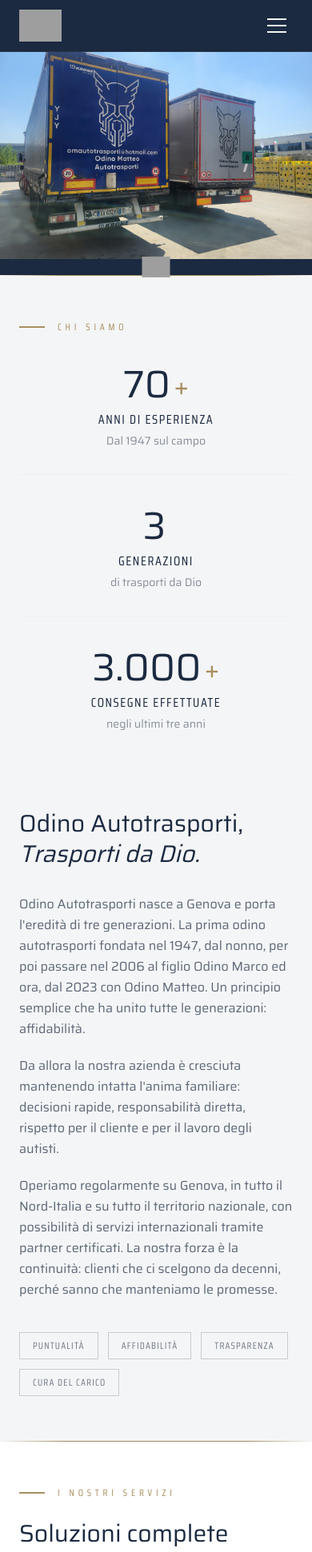
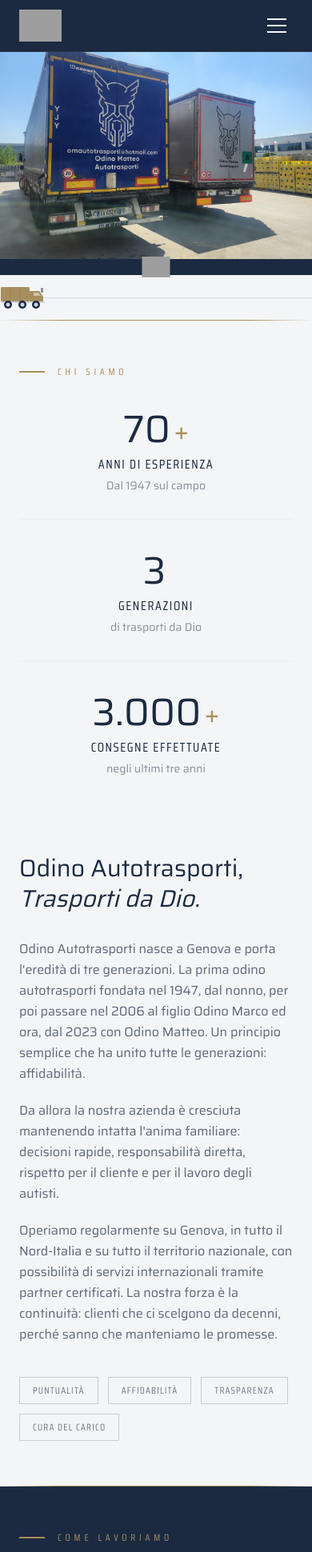
Before and after one commit to OdinoAutotrasporti/sitoweb, a Next.js app: page / in a window 390 px wide. Shown: the top 1941 px of the page at 80% size. Built offline with nearby package versions, Linux system fonts and the light colour scheme; grey boxes are pictures that could not be loaded.

Commit message:
feat: add scroll-driven truck progress bar, Come Lavoriamo photo section, slow down mobile logo animation

```diff
--- a/app/page.tsx
+++ b/app/page.tsx
@@ -1,7 +1,9 @@
 import Navbar from '@/components/Navbar'
 import Hero from '@/components/Hero'
 import FlyingLogo from '@/components/FlyingLogo'
+import TruckProgress from '@/components/TruckProgress'
 import ChiSiamo from '@/components/ChiSiamo'
+import ComeLavoriamo from '@/components/ComeLavoriamo'
 import Servizi from '@/components/Servizi'
 import Contatti from '@/components/Contatti'
 import Footer from '@/components/Footer'
@@ -17,8 +19,11 @@
       <FlyingLogo />
       <main id="main-content">
         <Hero />
+        <TruckProgress />
         <Divider />
         <ChiSiamo />
+        <Divider />
+        <ComeLavoriamo />
         <Divider />
         <Servizi />
         <Divider />
--- /dev/null
+++ b/components/ComeLavoriamo.tsx
@@ -0,0 +1,89 @@
+'use client'
+
+import { useEffect, useRef, useState } from 'react'
+import Image from 'next/image'
+
+const photos = [
+  { src: '/gallery/Foto(16).jpg', alt: 'Odino Autotrasporti al lavoro' },
+  { src: '/gallery/Foto(17).jpg', alt: 'Odino Autotrasporti al lavoro' },
+  { src: '/gallery/Foto(18).jpg', alt: 'Odino Autotrasporti al lavoro' },
+  { src: '/gallery/Foto(19).jpg', alt: 'Odino Autotrasporti al lavoro' },
+]
+
+export default function ComeLavoriamo() {
+  const sectionRef = useRef<HTMLElement>(null)
+  const [visible, setVisible] = useState(false)
+
+  useEffect(() => {
+    const observer = new IntersectionObserver(
+      (entries) => {
+        if (entries[0].isIntersecting) {
+          setVisible(true)
+          observer.disconnect()
+        }
+      },
+      { threshold: 0.1 }
+    )
+    if (sectionRef.current) observer.observe(sectionRef.current)
+    return () => observer.disconnect()
+  }, [])
+
+  return (
+    <section
+      id="come-lavoriamo"
+      ref={sectionRef}
+      className="bg-navy py-14 sm:py-20 lg:py-32 scroll-mt-16 lg:scroll-mt-20"
+      aria-labelledby="come-lavoriamo-heading"
+    >
+      <div className="max-w-7xl mx-auto px-6 lg:px-8">
+
+        {/* Section label */}
+        <div
+          className={`flex items-center gap-4 mb-10 sm:mb-16 transition-all duration-700 ${
+            visible ? 'opacity-100 translate-y-0' : 'opacity-0 translate-y-8'
+          }`}
+        >
+          <span className="block w-8 h-[2px] bg-gold" aria-hidden="true" />
+          <span className="font-condensed text-xs tracking-[0.4em] uppercase text-gold">
+            Come Lavoriamo
+          </span>
+        </div>
+
+        <h2
+          id="come-lavoriamo-heading"
+          className={`font-display text-3xl sm:text-4xl lg:text-5xl xl:text-6xl font-400 text-light leading-tight mb-12 sm:mb-16 transition-all duration-700 delay-100 ${
+            visible ? 'opacity-100 translate-y-0' : 'opacity-0 translate-y-8'
+          }`}
+        >
+          Sul campo,
+          <br />
+          <span className="font-600 italic">ogni giorno.</span>
+        </h2>
+
+        {/* 2×2 photo grid */}
+        <div
+          className={`grid grid-cols-2 gap-3 lg:gap-4 transition-all duration-700 delay-200 ${
+            visible ? 'opacity-100 translate-y-0' : 'opacity-0 translate-y-8'
+          }`}
+        >
+          {photos.map((photo, i) => (
+            <div
+              key={i}
+              className="relative aspect-[4/3] overflow-hidden"
+            >
+              <Image
+                src={photo.src}
+                alt={photo.alt}
+                fill
+                className="object-cover transition-transform duration-700 hover:scale-105"
+                sizes="(max-width: 1024px) 50vw, 50vw"
+              />
+              <div className="absolute inset-0 bg-navy/25 hover:bg-navy/5 transition-colors duration-300" />
+            </div>
+          ))}
+        </div>
+
+      </div>
+    </section>
+  )
+}
--- a/components/FlyingLogo.tsx
+++ b/components/FlyingLogo.tsx
@@ -9,8 +9,8 @@
 const NAVBAR_CENTER_Y = 32 // center of fixed h-16 navbar
 
 // Scroll breakpoints
-const PHASE1_END = 80      // by this scroll offset, logo is at hero-image center (200px)
-const PHASE2_END = 280     // by this offset, logo has floated to navbar (matches Navbar logoProgress=1)
+const PHASE1_END = 180     // by this scroll offset, logo is at hero-image center (200px)
+const PHASE2_END = 330     // by this offset, logo has floated to navbar (matches Navbar logoProgress=1)
 
 const smoothstep = (t: number) => t * t * (3 - 2 * t)
 const lerp = (a: number, b: number, t: number) => a + (b - a) * t
--- a/components/Navbar.tsx
+++ b/components/Navbar.tsx
@@ -5,6 +5,7 @@
 
 const navLinks = [
   { label: 'Chi Siamo', href: '#chi-siamo' },
+  { label: 'Come Lavoriamo', href: '#come-lavoriamo' },
   { label: 'Servizi', href: '#servizi' },
   { label: 'Contatti', href: '#contatti' },
 ]
@@ -17,7 +18,7 @@
 
   useEffect(() => {
     const NAV_H = 64
-    const FADE_RANGE = 120
+    const FADE_RANGE = 180
 
     const isMobileView = () => window.innerWidth < 640
 
--- /dev/null
+++ b/components/TruckProgress.tsx
@@ -0,0 +1,84 @@
+'use client'
+
+import { useEffect, useState } from 'react'
+
+function TruckIcon() {
+  return (
+    <svg
+      width="60"
+      height="30"
+      viewBox="0 0 60 30"
+      fill="none"
+      xmlns="http://www.w3.org/2000/svg"
+      aria-hidden="true"
+    >
+      {/* Trailer box */}
+      <rect x="1" y="2" width="36" height="18" rx="1.5" fill="#A88E5E" />
+      {/* Trailer panel lines */}
+      <line x1="13" y1="2" x2="13" y2="20" stroke="#1B2A41" strokeWidth="0.5" opacity="0.3" />
+      <line x1="25" y1="2" x2="25" y2="20" stroke="#1B2A41" strokeWidth="0.5" opacity="0.3" />
+      {/* Cab */}
+      <path d="M37 7 L37 20 L54 20 L54 14 L49 7 Z" fill="#A88E5E" />
+      {/* Windshield */}
+      <path d="M42 9 L48 9 L51 13 L42 13 Z" fill="#F4F5F6" opacity="0.5" />
+      {/* Exhaust pipe */}
+      <rect x="51" y="3" width="3" height="6" rx="1" fill="#1B2A41" opacity="0.5" />
+      {/* Chassis underline */}
+      <rect x="1" y="20" width="55" height="2" fill="#1B2A41" opacity="0.15" />
+      {/* Rear wheel */}
+      <circle cx="10" cy="24" r="5" fill="#1B2A41" />
+      <circle cx="10" cy="24" r="2.5" fill="#D1D5D8" />
+      {/* Drive wheel */}
+      <circle cx="28" cy="24" r="5" fill="#1B2A41" />
+      <circle cx="28" cy="24" r="2.5" fill="#D1D5D8" />
+      {/* Front wheel */}
+      <circle cx="45" cy="24" r="5" fill="#1B2A41" />
+      <circle cx="45" cy="24" r="2.5" fill="#D1D5D8" />
+    </svg>
+  )
+}
+
+// Truck width in px (must match the SVG width above)
+const TRUCK_W = 60
+
+export default function TruckProgress() {
+  const [progress, setProgress] = useState(0)
+
+  useEffect(() => {
+    const update = () => {
+      const chiSiamo = document.getElementById('chi-siamo')
+      if (!chiSiamo) return
+      // Truck reaches far-right when Chi Siamo's top aligns with the navbar
+      const NAVBAR_H = 80
+      const endScroll = chiSiamo.offsetTop - NAVBAR_H
+      const p = endScroll > 0 ? Math.min(1, Math.max(0, window.scrollY / endScroll)) : 1
+      setProgress(p)
+    }
+
+    window.addEventListener('scroll', update, { passive: true })
+    window.addEventListener('resize', update, { passive: true })
+    update()
+    return () => {
+      window.removeEventListener('scroll', update)
+      window.removeEventListener('resize', update)
+    }
+  }, [])
+
+  return (
+    <div className="relative bg-light h-14 overflow-hidden" aria-hidden="true">
+      {/* Road track */}
+      <div className="absolute top-1/2 left-0 right-0 h-px bg-navy/15" />
+      {/* Truck */}
+      <div
+        className="absolute top-1/2"
+        style={{
+          left: `calc(${progress * 100}% - ${progress * TRUCK_W}px)`,
+          transform: 'translateY(-50%)',
+          willChange: 'left',
+        }}
+      >
+        <TruckIcon />
+      </div>
+    </div>
+  )
+}
```
